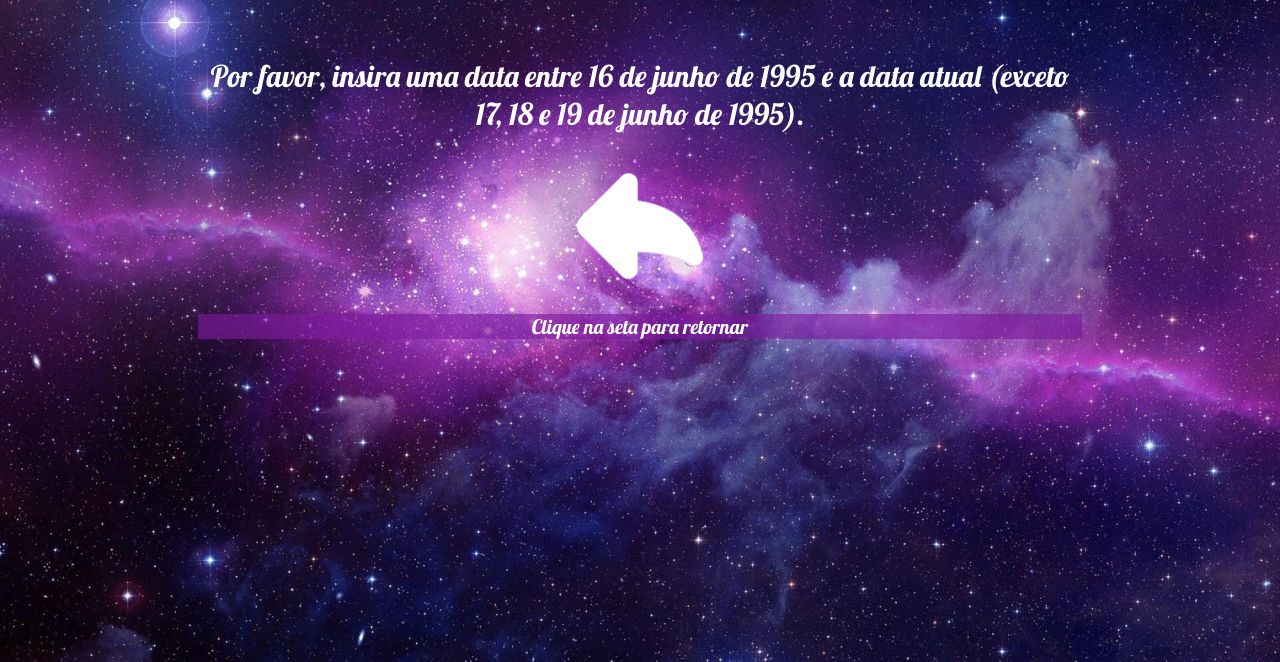
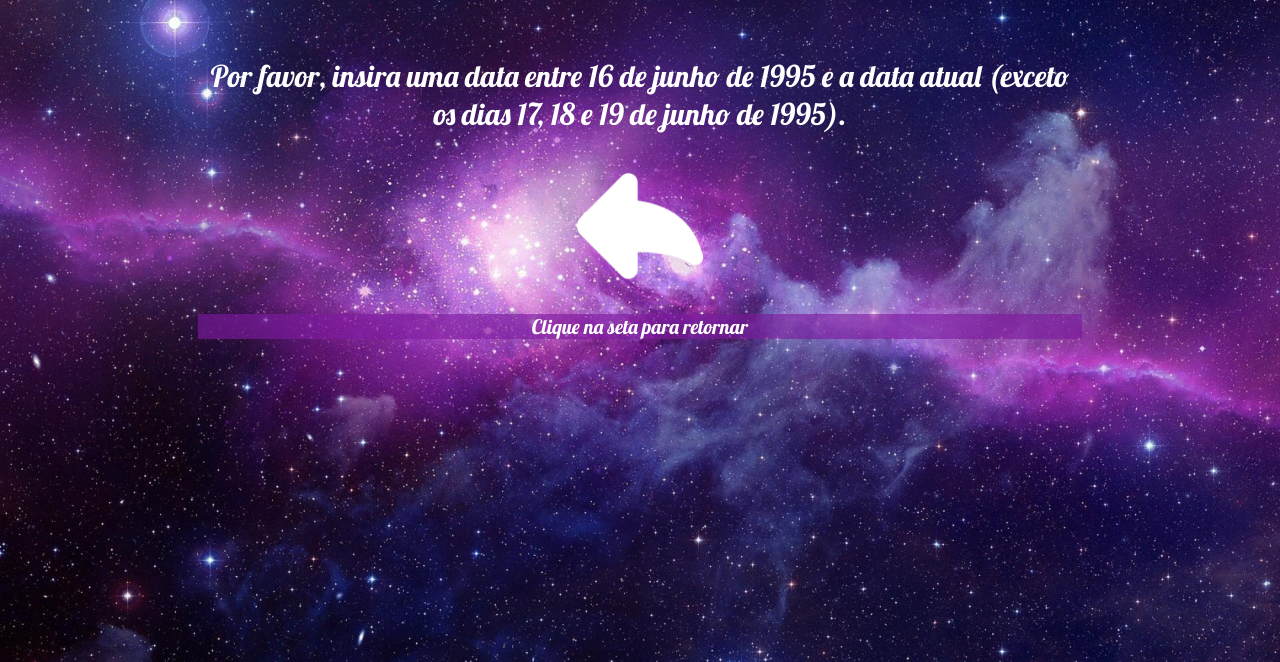
Before and after one commit to HellenCSilva/umDiaUmaFoto, a plain HTML site: page error.html in a window 1280 px wide. Shown: the part 138-800 px from the top of the page. Drawn offline with Linux system fonts and the light colour scheme; a web font is replaced by a local one.

Commit message:
aleração mensagem de error

```diff
--- a/error.html
+++ b/error.html
@@ -12,7 +12,7 @@
 <body>
     <div id="Error">
         <p id="messagem">Não Encontrado</p>
-        <p id="mensagemError">Por favor, insira uma data entre 16 de junho de 1995 e a data atual (exceto 17, 18 e 19
+        <p id="mensagemError">Por favor, insira uma data entre 16 de junho de 1995 e a data atual (exceto os dias 17, 18 e 19
             de junho de 1995).</p>
         <img id="retorno" src="./retornoo.png">
         <p id="mensagemError1"> Clique na seta para retornar</p>
```
